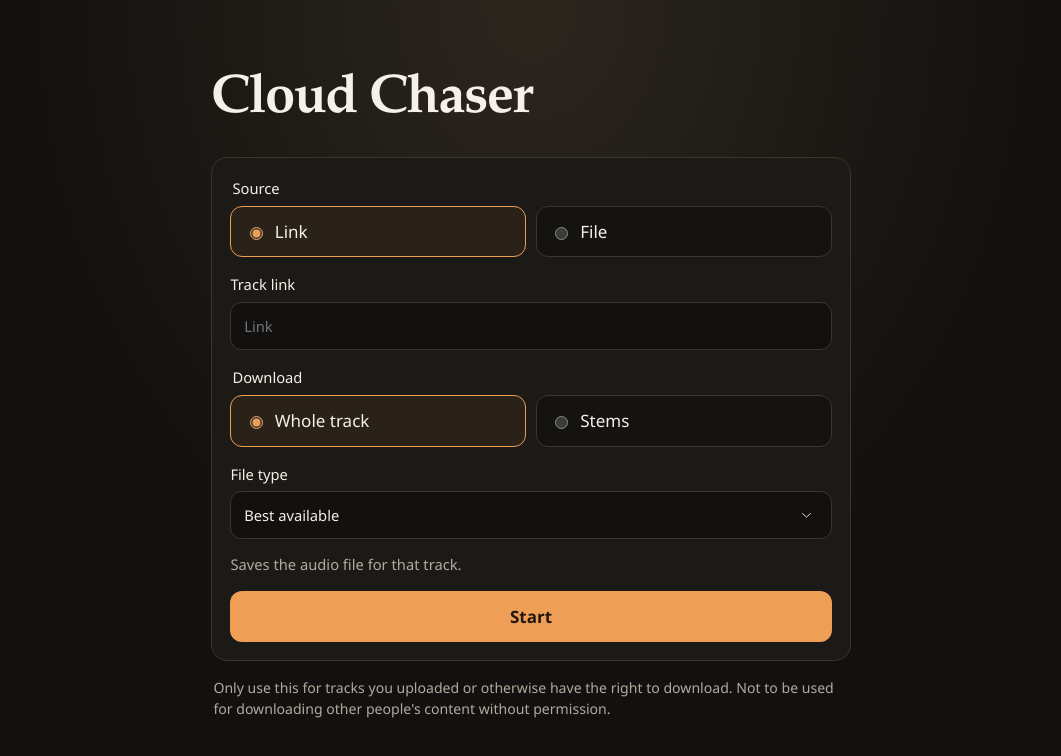
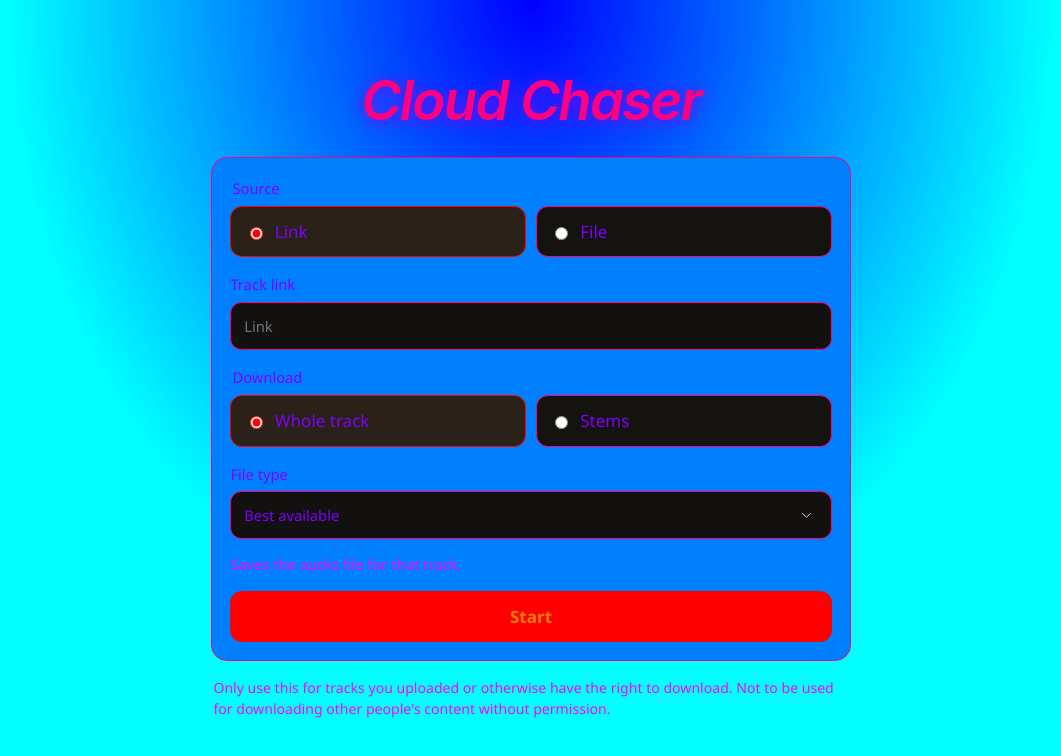
Before and after one commit to dwwr/cloud-chaser, a Next.js app in the folder frontend/: page / in a window 1280 px wide. Shown: the top 756 px of the page, without its empty margins (109-1170 px from the left). Built offline with nearby package versions, Linux system fonts and the light colour scheme.

Commit message:
cmyk color palette

```diff
--- a/frontend/public/style.css
+++ b/frontend/public/style.css
@@ -1,15 +1,14 @@
 :root {
-  color-scheme: dark;
-  --bg: #12110f;
-  --bg-glow: #2c261e;
-  --card: #1c1a17;
-  --ink: #f6f1e8;
-  --muted: #b3aa9e;
-  --line: #3c352c;
-  --accent: #ef9f55;
-  --accent-ink: #24180e;
-  --danger: #ffb4a8;
-  --ok: #d5e7c2;
+  --bg: #00ffff;
+  --bg-glow: #0000ff;
+  --card: #0080ff;
+  --ink: #8000ff;
+  --muted: #ff00ff;
+  --line: #ff0080;
+  --accent: #ff0000;
+  --accent-ink: #ff8000;
+  --danger: #00ff00;
+  --ok: #00ff80;
 }
 
 * {
@@ -35,21 +34,24 @@ main {
   padding: 4.5rem 0 3rem;
 }
 
-.eyebrow {
-  margin: 0 0 0.35rem;
-  color: var(--accent);
-  font-size: 0.78rem;
-  letter-spacing: 0.16em;
-  text-transform: uppercase;
+header {
+  display: flex;
+  flex-direction: column;
+  align-items: center;
+  justify-content: center;
+  text-align: center;
 }
 
 h1 {
   margin: 0;
-  font-family: "Iowan Old Style", Palatino, "Palatino Linotype", serif;
+  font-family: "Inter", sans-serif;
+  font-style: italic;
   font-size: clamp(2.4rem, 6vw, 3.4rem);
   font-weight: 600;
   letter-spacing: -0.03em;
   line-height: 1.05;
+  text-shadow: 0 2px 16px var(--ink);
+  color: var(--line);
 }
 
 .lede,
```
